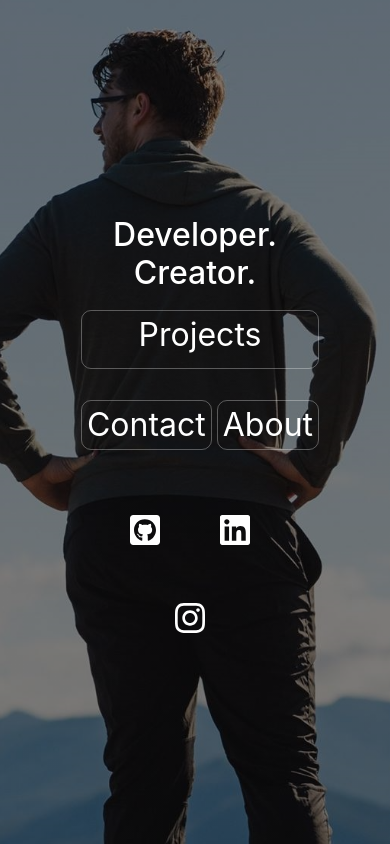
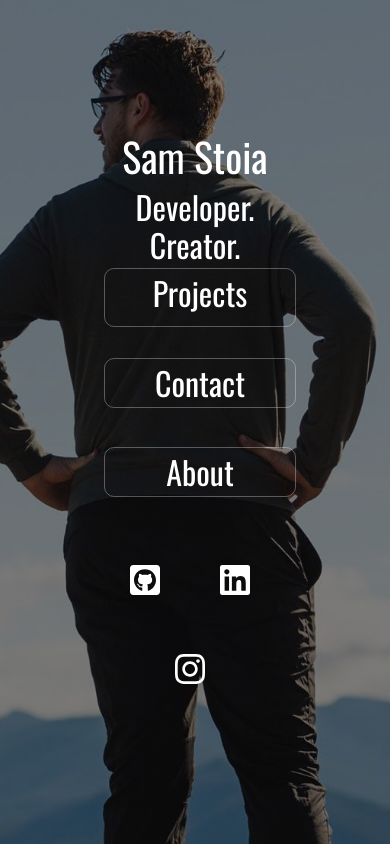
Before and after one commit to samstoia/react-portfolio, a React (Create React App) app: page / in a window 390 px wide. Built offline with nearby package versions, Linux system fonts and the light colour scheme.

Commit message:
styling additions

```diff
--- a/public/index.html
+++ b/public/index.html
@@ -7,6 +7,7 @@
   <meta name="viewport" content="width=device-width, initial-scale=1" />
   <link rel="stylesheet" href="https://maxcdn.bootstrapcdn.com/bootstrap/4.3.1/css/bootstrap.min.css"
     integrity="sha384-ggOyR0iXCbMQv3Xipma34MD+dH/1fQ784/j6cY/iJTQUOhcWr7x9JvoRxT2MZw1T" crossorigin="anonymous" />
+  <link href="https://fonts.googleapis.com/css?family=Oswald&display=swap" rel="stylesheet">
   <title>Sam Stoia's Work</title>
 </head>
 
--- a/src/components/App.jsx
+++ b/src/components/App.jsx
@@ -6,6 +6,7 @@ import Projects from './Projects';
 import ProjectDetail from './ProjectDetail';
 import { BrowserRouter, Route, Switch } from "react-router-dom";
 import Contact from './Contact';
+import '../styles/App.css';
 
 class App extends Component {
   render() {
--- a/src/components/Homepage.jsx
+++ b/src/components/Homepage.jsx
@@ -7,6 +7,7 @@ function Homepage() {
 
     <div className="page-container">
       <div className="description">
+        <h1>Sam Stoia</h1>
         <h2>Developer.  Creator.</h2>
       </div>
 
--- a/src/components/Navbar.jsx
+++ b/src/components/Navbar.jsx
@@ -13,7 +13,7 @@ function Navbar() {
           </div>
 
           <div className="center-menu">
-            {/* <a href="/">Sam Stoia</a> */}
+            <a href="/">Sam Stoia's Portfolio</a>
           </div>
 
           <div className="right-menu">
--- a/src/components/ProjectDetail.jsx
+++ b/src/components/ProjectDetail.jsx
@@ -16,11 +16,17 @@ const ProjectDetail = (props) => {
         </div>
 
         <div className="detailsDiv">
-          <h3>{properties.title}</h3>
+          <div className="titleDiv">
+            <h3>{properties.title}</h3>
+            <p><em>{properties.technologiesUsed}</em></p>
+          </div>
 
-          <p><em>{properties.technologiesUsed}</em></p>
-          <p>{properties.synopsis}</p>
-          <a href={properties.url}><Button>Go To Project Page</Button></a>
+          <div className="synopsisDiv">
+            <p>{properties.synopsis}</p>
+          </div>
+          <div className="buttonDiv">
+            <a href={properties.url}><Button>Go To Project Page</Button></a>
+          </div>
         </div>
       </div >
     </div>
--- a/src/components/Sidebar.jsx
+++ b/src/components/Sidebar.jsx
@@ -6,6 +6,9 @@ import { slide as Menu } from "react-burger-menu";
 export default props => {
   return (
     <Menu {...props}>
+      <div>
+        <p className="name"> SAM STOIA</p>
+      </div>
       <a className="menu-item" href="/">
         Home
       </a>
--- a/src/index.css
+++ b/src/index.css
@@ -1,6 +1,3 @@
 body {
-  font-family: -apple-system, BlinkMacSystemFont, "Segoe UI", "Roboto", "Oxygen",
-    "Ubuntu", "Cantarell", "Fira Sans", "Droid Sans", "Helvetica Neue",
-    sans-serif;
-
+  font-family: 'Oswald', sans-serif;
 }
--- a/src/styles/Homepage.css
+++ b/src/styles/Homepage.css
@@ -12,10 +12,10 @@ body, html{
   /* background-position: center, center; */
   display: grid;
   grid-template-columns: repeat(6, 1fr);
-  grid-template-rows:  25% 10% 10% 10% 10% 40px;
+  grid-template-rows: 15% 15% 10% 10% 10% 40px;
   grid-template-areas:
     ". . . . . ."
-    ". . d d . ."
+    ". d d d d ."
     ". . p p . ."
     ". . c a . ."
     ". . m m . ."
@@ -31,12 +31,10 @@ body, html{
   border: 1px solid rgb(255, 255, 255, .3);
   border-radius: 10px;
   grid-area: p;
-  margin: 5px;
 }
 
 .description {
   grid-area: d;
-
 }
 
 .about, .contact {
@@ -49,11 +47,9 @@ body, html{
 
 .about {
   grid-area: a;
-  margin: 5px;
 }
 
 .contact {
-  margin: 5px;
   grid-area: c;
 }
 
@@ -61,7 +57,7 @@ body, html{
   height: 100%
 }
 
-@media only screen and (max-width: 1640px)  {
+@media only screen and (max-width: 1200px)  {
   .page-container {
       background-position: center center;
     }
@@ -91,3 +87,20 @@ body, html{
 svg:hover {
   color: yellow;
 }
+
+@media only screen and (max-width: 825px)  {
+  .page-container {
+    grid-template-columns: repeat(4, 1fr);
+  grid-template-rows: 15% 15% 10% 10% 10% 40px;
+  grid-template-areas:
+    ". . . ."
+    ". d d ."
+    ". p p ."
+    ". c c ."
+    ". a a ."
+    ". m m .";
+    color: white;
+    grid-gap: 5px;
+    }
+
+  }
--- a/src/styles/Navbar.css
+++ b/src/styles/Navbar.css
@@ -1,7 +1,7 @@
 .nav-container {
   background-color: black;
   width: 100%;
-  /* position: fixed; */
+
   right: 0;
   z-index: 1;
   height: 40px;
@@ -9,8 +9,6 @@
 }
 
 nav {
-  /* max-width: 1720px; */
-  /* margin: 0 auto; */
   display: grid;
   grid-template-columns: 1fr auto 1fr;
   grid-template-areas:
@@ -24,6 +22,7 @@ nav {
 
 .center-menu {
   grid-area: b;
+  font-size: 1.3rem;
 }
 
 .right-menu {
@@ -36,7 +35,6 @@ nav a {
   color: white;
   text-decoration: none;
   text-transform: uppercase;
-  font-family: 'Oswald', sans-serif;
 }
 
 
--- a/src/styles/ProjectDetail.css
+++ b/src/styles/ProjectDetail.css
@@ -6,9 +6,9 @@
   grid-template-rows: 100px auto auto auto 100px;
   grid-template-areas:
   ". . . . . . . . . ."
-  ". i i i i . . . . ."
-  ". i i i i . d d d ."
-  ". i i i i . d d d ."
+  ". i i i i i . . . ."
+  ". i i i i i d d d ."
+  ". i i i i i . . . ."
   ". . . . . . . . . .";
   grid-gap: 5px;
 }
@@ -19,26 +19,44 @@
   background-size: cover;
   background-position: center;
   max-height: 80%;
-  min-height: 200px;
+  min-height: 100px;
   width: 100%;
 }
 
 .detailsDiv {
   display: inline-block;
   grid-area: d;
+  margin-left: 20px;
 }
 
-@media only screen and (max-width: 1200px)  {
+.titleDiv {
+  display: inline-block;
+  margin-right: 10px;
+}
+.buttonDiv {
+  display: inline-block;
+  vertical-align: top;
+  width: 100%;
+  height: 20%;
+}
+
+.buttonDiv Button {
+  width: 100%;
+  height: 100%;
+}
+
+@media only screen and (max-width: 1300px)  {
   .projectDetailContainer {
       height: 100vh;
       display: grid;
       grid-template-columns: .5fr 1fr 1fr .5fr;
-      grid-template-rows: 40px auto auto auto   40px;
+      grid-template-rows: 40px auto auto auto  40px;
       grid-template-areas:
-        ". . . ."
-        ". i i ."
-        ". i i ."
-        ". d d ."
-        ". . . .";
+        " . . . ."
+        " . i i ."
+        " . i i ."
+        " . d d ."
+        " . . . .";
     }
+
   }
--- a/src/styles/Sidebar.css
+++ b/src/styles/Sidebar.css
@@ -68,3 +68,8 @@
 .bm-burger-button {
   margin-left: 10px;
 }
+
+.name {
+  position: fixed;
+  top: 10px;
+}
```
